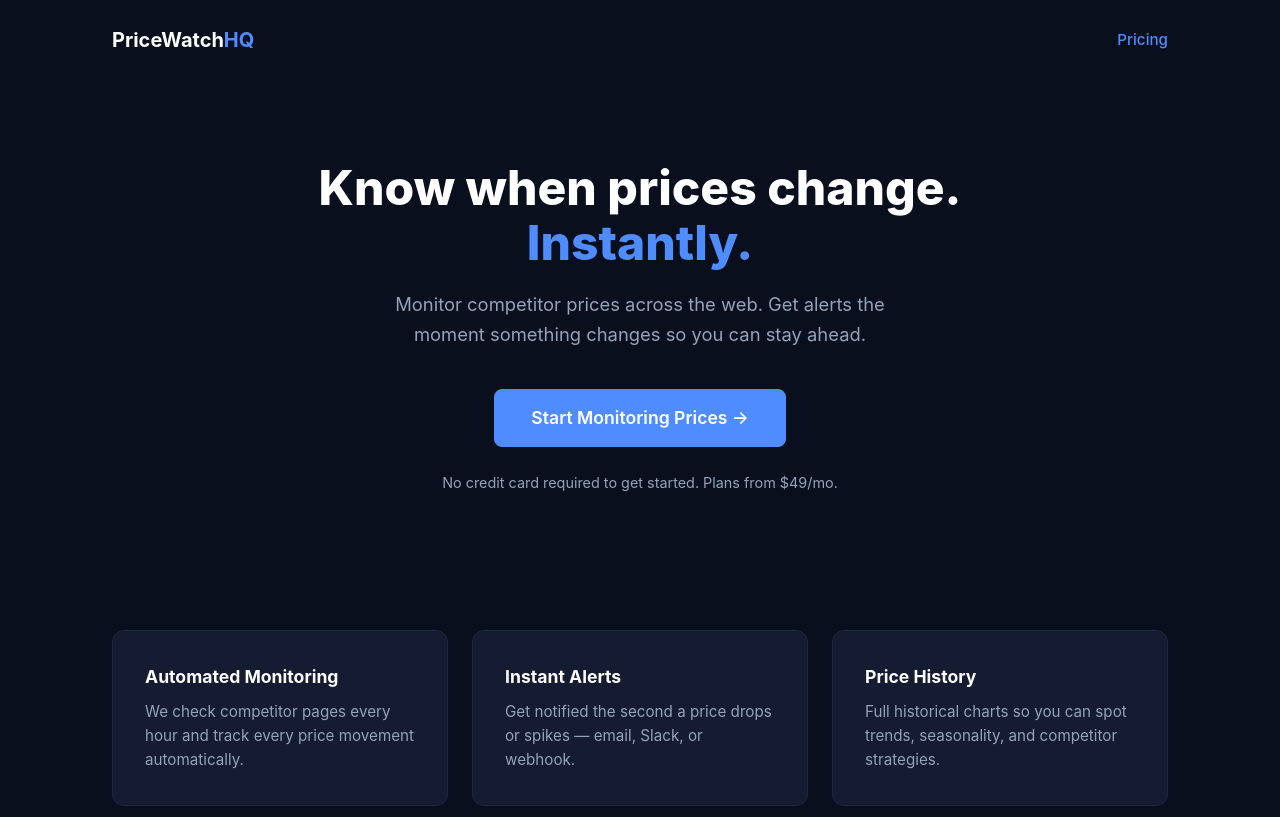
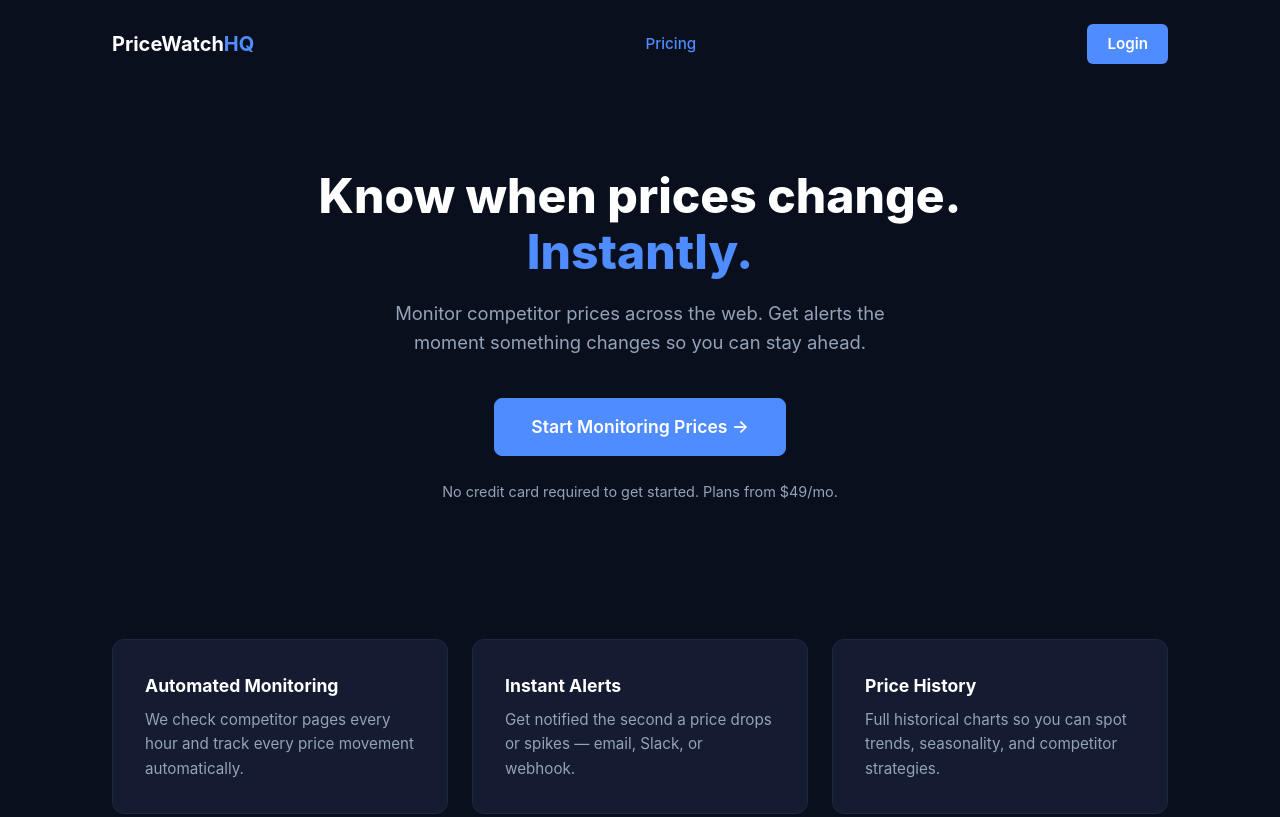
Before and after one commit to PriceWatchHQ/pricewatchhq, a website: page public/index.html in a window 1280 px wide. Shown: the top 817 px of the page. Drawn offline with Linux system fonts and the light colour scheme.

Commit message:
Add Login button to nav bar

```diff
--- a/public/index.html
+++ b/public/index.html
@@ -262,6 +262,7 @@
 <nav>
   <a href="/" class="logo">PriceWatch<span>HQ</span></a>
   <a href="#pricing" class="cta-link">Pricing</a>
+  <a href="/dashboard" class="cta-link" style="background: var(--accent); color: #fff; padding: 8px 20px; border-radius: 6px; font-weight: 600;">Login</a>
 </nav>
 
 <section class="hero">
```
